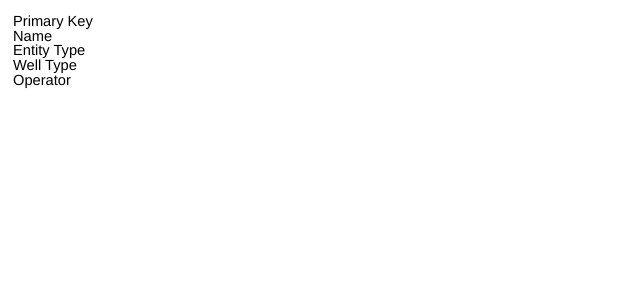
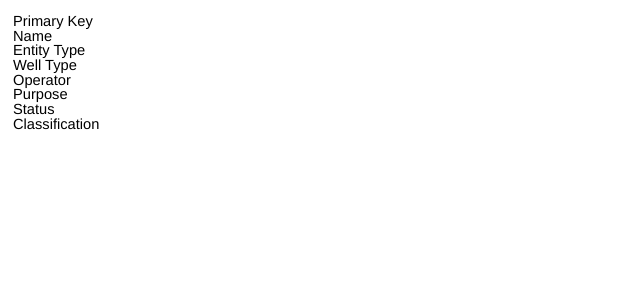
Before and after one commit to comtesacristain/rdis, a Django app: template data_manager/templates/duplicates/duplicate.html in a window 1280 px wide. Shown: the top 300 px of the page, without its empty margins (0-640 px from the left). Run offline with Django 3.2, Linux system fonts and the light colour scheme; the template is opened without the code that fills it, so the values that code supplies are empty.

Commit message:
And a little more

```diff
--- a/data_manager/templates/duplicates/duplicate.html
+++ b/data_manager/templates/duplicates/duplicate.html
@@ -8,6 +8,9 @@
 	  <div>Entity Type</div>
 	  <div>Well Type</div>
 	  <div>Operator</div>
+	  <div>Purpose</div>
+	  <div>Status</div>
+	  <div>Classification</div>
   </div>
   {%for duplicate in duplicate_entities%}
   <div class="table">
@@ -16,6 +19,10 @@
 	  <div>{{duplicate.entity_type}}</div>
 	  <div>{{duplicate.well.welltype}}</div>
 	  <div>{{duplicate.well.operator}}</div>
+	  <div>{{duplicate.well.purpose}}</div>
+	  <div>{{duplicate.well.status}}</div>
+	  <div>{{duplicate.well.classification}}</div>
+
   </div>
 {% endfor %}
 </div>
```
